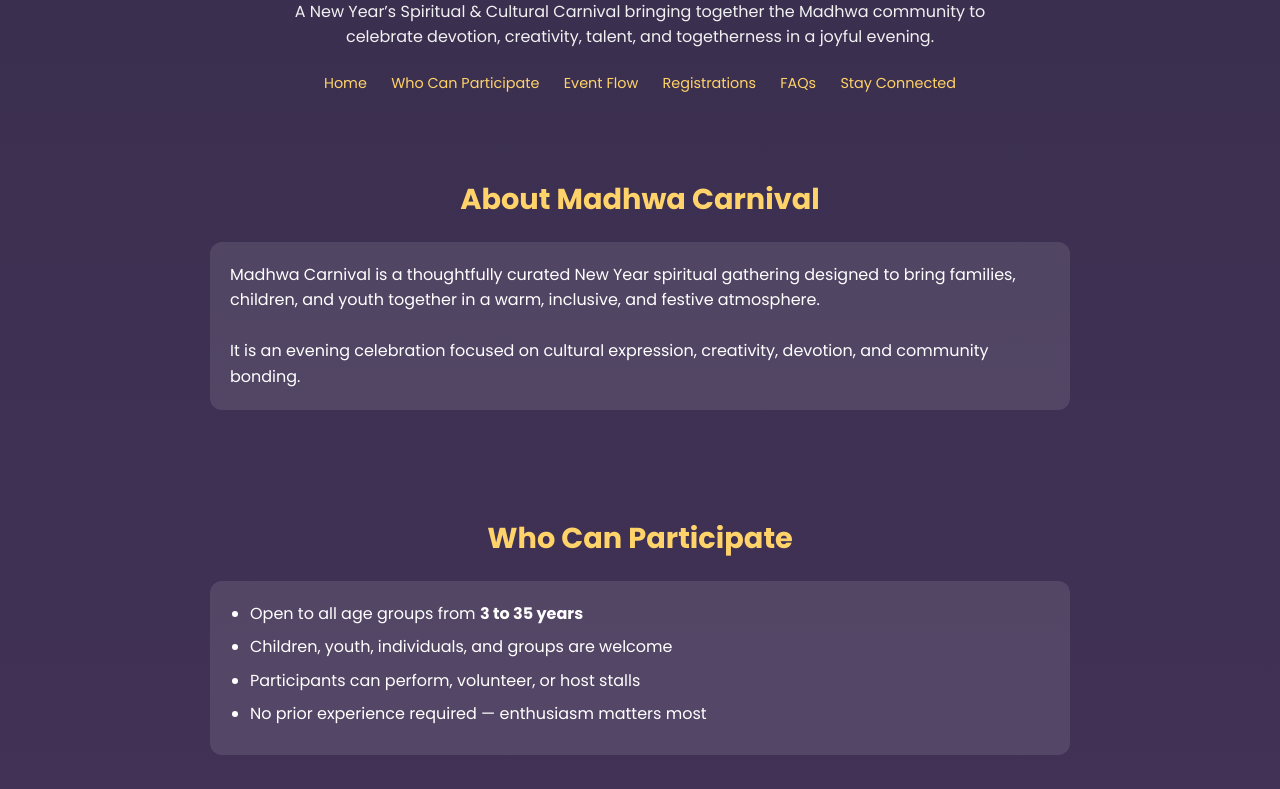
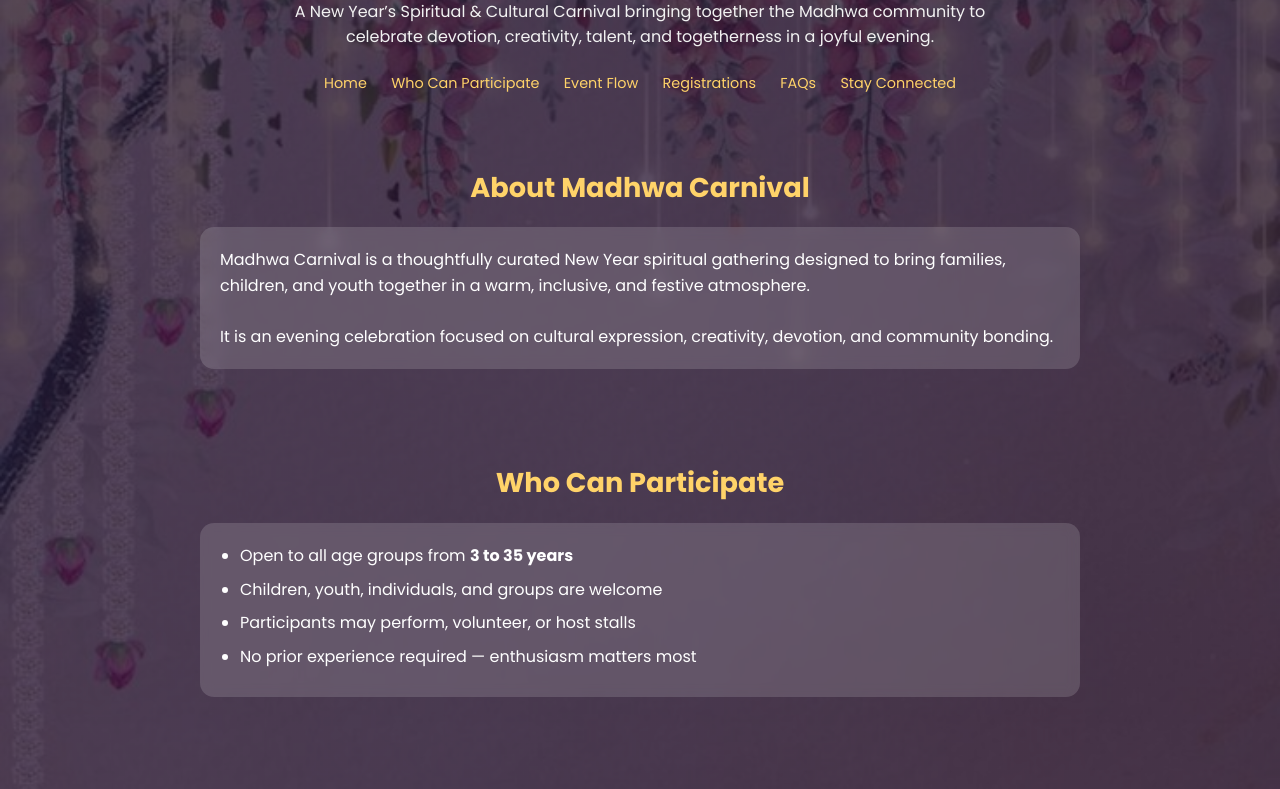
Before and after one commit to jahnaviinamdar/Madhwa-Carnival, a plain HTML site: page index.html in a window 1280 px wide. Shown: the part 148-937 px from the top of the page. Drawn offline with Linux system fonts and the light colour scheme.

Commit message:
Update styles and content in index.html

```diff
--- a/index.html
+++ b/index.html
@@ -17,13 +17,24 @@
     }
 
     body {
-      background: linear-gradient(to bottom, #3a2f4f, #4b355f);
+      background:
+        linear-gradient(
+          rgba(35, 20, 55, 0.75),
+          rgba(35, 20, 55, 0.75)
+        ),
+        url("https://raw.githubusercontent.com/jahnaviinamdar/Madhwa-Carnival/main/6958205adf42a9e5ad93ada153fde6a0.jpg");
+
+      background-size: cover;
+      background-position: center;
+      background-attachment: fixed;
+      background-repeat: no-repeat;
+
       color: #fff;
       line-height: 1.6;
     }
 
     header {
-      padding: 60px 20px 40px;
+      padding: 60px 20px 35px;
       text-align: center;
     }
 
@@ -31,13 +42,14 @@
       font-size: 3rem;
       color: #ffd369;
       margin-bottom: 10px;
+      letter-spacing: 1px;
     }
 
     header p {
-      max-width: 700px;
+      max-width: 760px;
       margin: auto;
       font-size: 1rem;
-      color: #f1f1f1;
+      color: #f2f2f2;
     }
 
     nav {
@@ -49,26 +61,28 @@
       text-decoration: none;
       margin: 0 10px;
       font-size: 0.9rem;
+      font-weight: 500;
     }
 
     section {
-      padding: 40px 20px;
-      max-width: 900px;
+      padding: 35px 20px;
+      max-width: 920px;
       margin: auto;
     }
 
     h2 {
       color: #ffd369;
       text-align: center;
-      margin-bottom: 20px;
-      font-size: 1.8rem;
+      margin-bottom: 18px;
+      font-size: 1.7rem;
     }
 
     .card {
-      background: rgba(255,255,255,0.1);
+      background: rgba(255, 255, 255, 0.15);
+      backdrop-filter: blur(6px);
       padding: 20px;
-      border-radius: 12px;
-      margin-bottom: 25px;
+      border-radius: 14px;
+      margin-bottom: 22px;
     }
 
     ul {
@@ -84,28 +98,28 @@
       flex-wrap: wrap;
       justify-content: center;
       gap: 15px;
-      margin-top: 20px;
+      margin-top: 15px;
     }
 
     .buttons a {
       background: #ffd369;
       color: #3a2f4f;
-      padding: 12px 20px;
-      border-radius: 25px;
+      padding: 12px 22px;
+      border-radius: 30px;
       text-decoration: none;
       font-weight: 600;
       transition: 0.3s;
     }
 
     .buttons a:hover {
-      background: #ffefaa;
+      background: #ffec9c;
     }
 
     footer {
       text-align: center;
       padding: 30px 20px;
-      font-size: 0.9rem;
-      color: #ddd;
+      font-size: 0.85rem;
+      color: #eee;
     }
 
     footer a {
@@ -117,8 +131,9 @@
       header h1 {
         font-size: 2.2rem;
       }
+
       h2 {
-        font-size: 1.5rem;
+        font-size: 1.4rem;
       }
     }
   </style>
@@ -149,8 +164,8 @@
     Madhwa Carnival is a thoughtfully curated New Year spiritual gathering designed
     to bring families, children, and youth together in a warm, inclusive, and festive atmosphere.
     <br><br>
-    It is an evening celebration focused on cultural expression, creativity, devotion,
-    and community bonding.
+    It is an evening celebration focused on cultural expression, creativity,
+    devotion, and community bonding.
   </div>
 </section>
 
@@ -160,7 +175,7 @@
     <ul>
       <li>Open to all age groups from <b>3 to 35 years</b></li>
       <li>Children, youth, individuals, and groups are welcome</li>
-      <li>Participants can perform, volunteer, or host stalls</li>
+      <li>Participants may perform, volunteer, or host stalls</li>
       <li>No prior experience required — enthusiasm matters most</li>
     </ul>
   </div>
```
